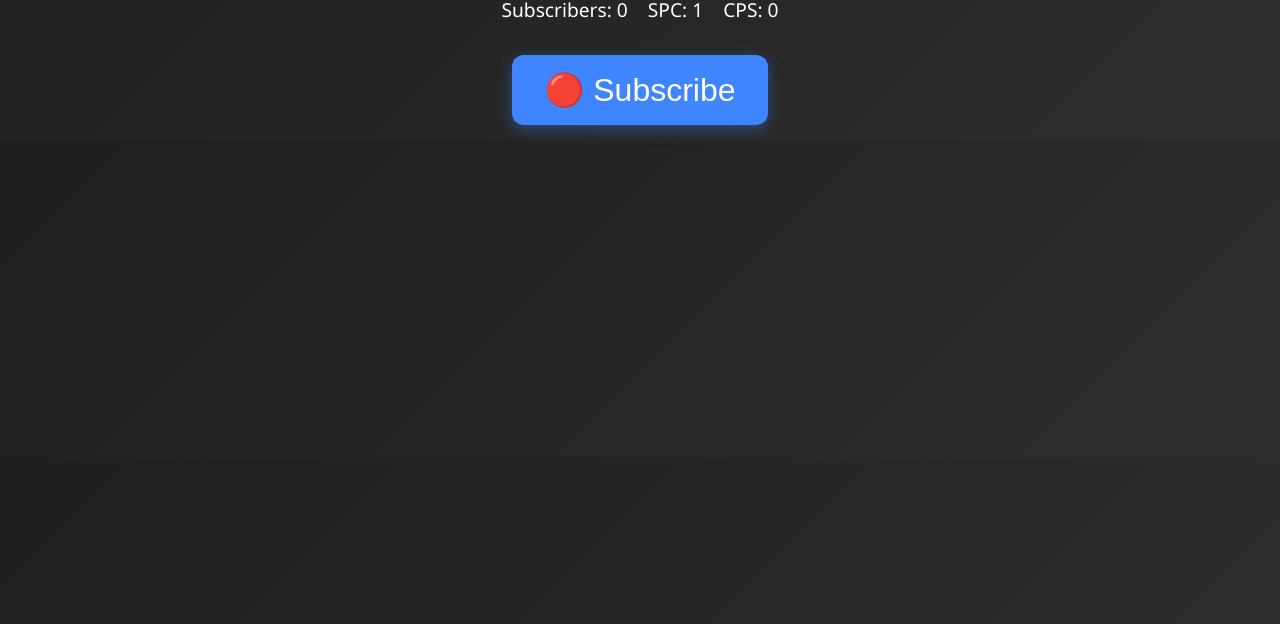
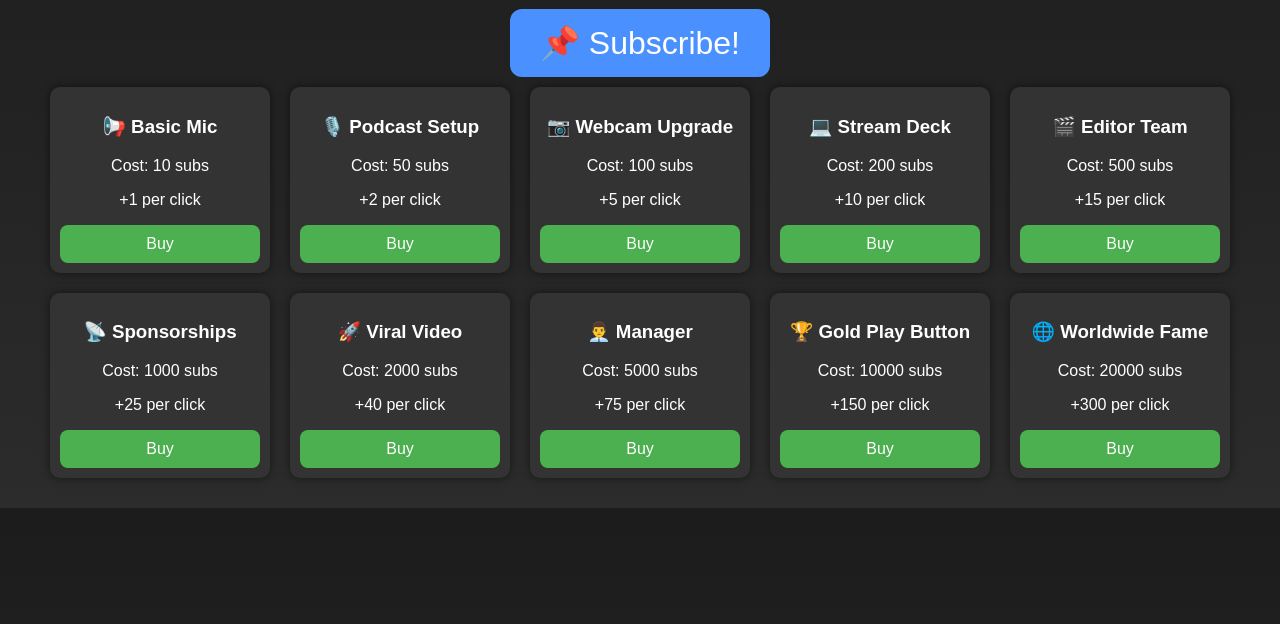
Before and after one commit to Emulation-REal/emuclicker.com, a plain HTML site: page index.html in a window 1280 px wide. Shown: the part 176-800 px from the top of the page. Drawn offline with Linux system fonts and the light colour scheme.

Commit message:
Update index.html

```diff
--- a/index.html
+++ b/index.html
@@ -1,256 +1,205 @@
 <!DOCTYPE html>
 <html lang="en">
 <head>
-  <meta charset="UTF-8" />
-  <meta name="viewport" content="width=device-width, initial-scale=1.0"/>
+  <meta charset="UTF-8">
   <title>EmuClicker.com</title>
   <style>
     body {
+      background: linear-gradient(to bottom, #1c1c1c, #2c2c2c);
+      color: white;
+      font-family: Arial, sans-serif;
+      text-align: center;
+      padding: 20px;
       margin: 0;
-      font-family: 'Segoe UI', sans-serif;
-      background: linear-gradient(135deg, #1f1f1f, #2e2e2e);
-      color: #ffffff;
-      display: flex;
-      flex-direction: column;
-      align-items: center;
       overflow-x: hidden;
     }
 
-    .header {
-      text-align: center;
-      margin-top: 2rem;
-      animation: fadeIn 1s ease-out;
+    h1 {
+      font-size: 3em;
+      margin-bottom: 10px;
     }
 
-    .stats {
-      display: flex;
-      gap: 20px;
-      margin: 1rem 0;
-      font-size: 1.2rem;
+    #click-button {
+      font-size: 2em;
+      padding: 15px 30px;
+      background: #4b90ff;
+      border: none;
+      border-radius: 12px;
+      color: white;
+      cursor: pointer;
+      transition: 0.2s;
     }
 
-    .click-area {
-      margin: 1rem;
+    #click-button:hover {
+      background: #3b70dd;
     }
 
-    #click-btn {
-      font-size: 2rem;
-      padding: 1rem 2rem;
-      border: none;
-      border-radius: 12px;
-      background: #3f85ff;
-      color: white;
-      cursor: pointer;
-      box-shadow: 0 4px 15px rgba(63, 133, 255, 0.4);
-      transition: transform 0.1s, background 0.3s;
+    #subscribers {
+      font-size: 2em;
+      margin: 20px 0;
     }
 
-    #click-btn:hover {
-      background: #629eff;
+    #upgrades {
+      display: flex;
+      flex-wrap: wrap;
+      justify-content: center;
     }
 
-    #click-btn:active {
-      transform: scale(0.95);
+    .upgrade {
+      background: #333;
+      padding: 10px;
+      margin: 10px;
+      border-radius: 10px;
+      width: 200px;
+      box-shadow: 0 0 10px rgba(0,0,0,0.5);
     }
 
-    #shop-toggle {
-      position: fixed;
-      right: 20px;
-      top: 20px;
-      background: #444;
+    .upgrade button {
+      width: 100%;
+      padding: 10px;
+      background: #4caf50;
       color: white;
-      padding: 0.5rem 1rem;
       border: none;
       border-radius: 8px;
+      font-size: 1em;
       cursor: pointer;
     }
 
-    .shop {
-      position: fixed;
-      right: 0;
-      top: 70px;
-      width: 320px;
-      max-height: 90vh;
-      overflow-y: auto;
-      background: #2b2b2b;
-      border-left: 2px solid #444;
-      padding: 1rem;
-      display: none;
-      flex-direction: column;
+    .upgrade button:hover {
+      background: #3e8e41;
     }
 
-    .shop.visible {
-      display: flex;
+    .achievement {
+      position: fixed;
+      bottom: -100px;
+      left: 20px;
+      background: #4b90ff;
+      padding: 15px 25px;
+      border-radius: 8px;
+      color: white;
+      font-size: 1.1em;
+      box-shadow: 0 0 10px rgba(0,0,0,0.6);
+      transition: bottom 0.5s ease;
+      z-index: 9999;
     }
 
-    .upgrade {
-      background: #3a3a3a;
-      margin: 0.5rem 0;
-      padding: 0.7rem;
-      border-radius: 8px;
-      cursor: pointer;
-      transition: background 0.3s;
-      display: flex;
-      justify-content: space-between;
-      align-items: center;
+    .achievement.show {
+      bottom: 20px;
     }
 
-    .upgrade:hover {
-      background: #4a4a4a;
+    .popup {
+      position: fixed;
+      top: 20px;
+      right: 20px;
+      background: #f39c12;
+      color: white;
+      padding: 15px 25px;
+      border-radius: 8px;
+      font-weight: bold;
+      opacity: 0;
+      transition: opacity 0.5s ease;
+      z-index: 9999;
     }
 
-    .upgrade-icon {
-      margin-right: 10px;
-    }
-
-    audio {
-      display: none;
-    }
-
-    @keyframes fadeIn {
-      from { opacity: 0; transform: translateY(-10px); }
-      to { opacity: 1; transform: translateY(0); }
+    .popup.show {
+      opacity: 1;
     }
   </style>
 </head>
 <body>
-  <div class="header">
-    <h1>🎬 EmuClicker.com</h1>
-    <p>Click to gain subscribers and upgrade your YouTube empire!</p>
-  </div>
+  <h1>🎮 EmuClicker</h1>
+  <p id="subscribers">Subscribers: 0</p>
+  <button id="click-button">📌 Subscribe!</button>
 
-  <div class="stats">
-    <span id="subscribers">Subscribers: 0</span>
-    <span id="spc">SPC: 1</span>
-    <span id="cps">CPS: 0</span>
-  </div>
+  <div id="upgrades"></div>
 
-  <div class="click-area">
-    <button id="click-btn">🔴 Subscribe</button>
-  </div>
+  <div id="achievement" class="achievement"></div>
+  <div id="popup" class="popup">Remember to subscribe to my YouTube! @Emulation12</div>
 
-  <button id="shop-toggle">🛒 Shop</button>
-
-  <div id="shop" class="shop">
-    <h2>Upgrades</h2>
-    <div id="upgrade-list"></div>
-  </div>
-
-  <audio autoplay loop>
-    <source src="https://cdn.pixabay.com/audio/2022/10/20/audio_91be85e9a2.mp3" type="audio/mpeg" />
+  <!-- Background music -->
+  <audio id="bg-music" loop autoplay>
+    <source src="https://cdn.pixabay.com/audio/2022/08/22/audio_655510b5ba.mp3" type="audio/mpeg">
+    Your browser does not support the audio element.
   </audio>
 
   <script>
     let subscribers = 0;
-    let spc = 1;
-    let cps = 0;
+    let clickPower = 1;
+    const milestones = [10, 50, 100, 250, 500, 1000];
+    let achieved = new Set();
 
     const upgrades = [
-      { name: "Mouse Upgrade", icon: "🖱️", type: "spc", amount: 1, cost: 50 },
-      { name: "Better Thumbnail", icon: "🖼️", type: "spc", amount: 2, cost: 100 },
-      { name: "Catchy Title", icon: "📰", type: "spc", amount: 3, cost: 200 },
-      { name: "Video Editing Software", icon: "🎞️", type: "spc", amount: 5, cost: 400 },
-      { name: "Subscriber Bot", icon: "🤖", type: "cps", amount: 1, cost: 500 },
-      { name: "Faster Internet", icon: "📶", type: "cps", amount: 2, cost: 750 },
-      { name: "Better Mic", icon: "🎤", type: "spc", amount: 6, cost: 1000 },
-      { name: "Channel Trailer", icon: "📽️", type: "spc", amount: 8, cost: 1500 },
-      { name: "Livestreaming", icon: "📡", type: "cps", amount: 4, cost: 1800 },
-      { name: "Social Media Boost", icon: "📱", type: "cps", amount: 5, cost: 2200 },
-      { name: "Sponsorship", icon: "💼", type: "cps", amount: 7, cost: 3000 },
-      { name: "Ad Campaign", icon: "📢", type: "cps", amount: 10, cost: 4000 },
-      { name: "Daily Uploads", icon: "📅", type: "spc", amount: 10, cost: 5000 },
-      { name: "Community Tab", icon: "💬", type: "spc", amount: 12, cost: 6000 },
-      { name: "Editing Team", icon: "👨‍💻", type: "spc", amount: 15, cost: 7500 },
-      { name: "Merchandise", icon: "👕", type: "cps", amount: 12, cost: 9000 },
-      { name: "YouTube Shorts", icon: "📱", type: "spc", amount: 18, cost: 11000 },
-      { name: "Thumbnail Designer", icon: "🎨", type: "spc", amount: 20, cost: 13000 },
-      { name: "Music Rights", icon: "🎶", type: "spc", amount: 22, cost: 15000 },
-      { name: "Giveaway", icon: "🎁", type: "cps", amount: 20, cost: 17000 },
-      { name: "Dedicated Studio", icon: "🏢", type: "spc", amount: 25, cost: 19000 },
-      { name: "Fan Meetups", icon: "👥", type: "cps", amount: 25, cost: 21000 },
-      { name: "Collab w/ Influencer", icon: "🤝", type: "spc", amount: 30, cost: 24000 },
-      { name: "Team Manager", icon: "📋", type: "cps", amount: 30, cost: 27000 },
-      { name: "Gaming Chair", icon: "🪑", type: "spc", amount: 32, cost: 30000 },
-      { name: "Dual Monitors", icon: "🖥️", type: "spc", amount: 35, cost: 34000 },
-      { name: "Studio Lights", icon: "💡", type: "spc", amount: 38, cost: 38000 },
-      { name: "Green Screen", icon: "🟩", type: "spc", amount: 40, cost: 42000 },
-      { name: "4K Camera", icon: "📸", type: "spc", amount: 45, cost: 47000 },
-      { name: "Custom PC", icon: "🧠", type: "spc", amount: 50, cost: 52000 },
-      { name: "Editor Interns", icon: "👨‍🎓", type: "cps", amount: 35, cost: 57000 },
-      { name: "Voice Coach", icon: "🗣️", type: "spc", amount: 55, cost: 63000 },
-      { name: "Top Comment Pinned", icon: "📌", type: "cps", amount: 40, cost: 70000 },
-      { name: "Website Launch", icon: "🌐", type: "spc", amount: 60, cost: 77000 },
-      { name: "Ad-Free Content", icon: "🚫", type: "cps", amount: 45, cost: 84000 },
-      { name: "Documentary Series", icon: "🎬", type: "cps", amount: 50, cost: 92000 },
-      { name: "Viral Challenge", icon: "🔥", type: "cps", amount: 55, cost: 100000 },
-      { name: "Studio Upgrade", icon: "🏗️", type: "spc", amount: 70, cost: 110000 },
-      { name: "Reality Show", icon: "📺", type: "cps", amount: 60, cost: 120000 },
-      { name: "National Ad Spot", icon: "🗽", type: "cps", amount: 65, cost: 130000 },
-      { name: "Celebrity Interview", icon: "🎤", type: "spc", amount: 75, cost: 140000 },
-      { name: "Streaming Partnership", icon: "📡", type: "cps", amount: 70, cost: 150000 },
-      { name: "App Release", icon: "📲", type: "cps", amount: 75, cost: 160000 },
-      { name: "YouTube Original", icon: "🎞️", type: "spc", amount: 80, cost: 170000 },
-      { name: "Creator Award", icon: "🏆", type: "spc", amount: 85, cost: 180000 },
-      { name: "TV Appearance", icon: "📺", type: "cps", amount: 80, cost: 190000 },
-      { name: "Book Deal", icon: "📚", type: "spc", amount: 90, cost: 200000 },
-      { name: "World Tour", icon: "🌍", type: "cps", amount: 85, cost: 210000 },
+      { name: "📢 Basic Mic", cost: 10, power: 1 },
+      { name: "🎙️ Podcast Setup", cost: 50, power: 2 },
+      { name: "📷 Webcam Upgrade", cost: 100, power: 5 },
+      { name: "💻 Stream Deck", cost: 200, power: 10 },
+      { name: "🎬 Editor Team", cost: 500, power: 15 },
+      { name: "📡 Sponsorships", cost: 1000, power: 25 },
+      { name: "🚀 Viral Video", cost: 2000, power: 40 },
+      { name: "👨‍💼 Manager", cost: 5000, power: 75 },
+      { name: "🏆 Gold Play Button", cost: 10000, power: 150 },
+      { name: "🌐 Worldwide Fame", cost: 20000, power: 300 },
     ];
 
-    const subsDisplay = document.getElementById('subscribers');
-    const spcDisplay = document.getElementById('spc');
-    const cpsDisplay = document.getElementById('cps');
-    const clickBtn = document.getElementById('click-btn');
-    const shopToggle = document.getElementById('shop-toggle');
-    const shop = document.getElementById('shop');
-    const upgradeList = document.getElementById('upgrade-list');
+    const clickButton = document.getElementById("click-button");
+    const subDisplay = document.getElementById("subscribers");
+    const upgradesContainer = document.getElementById("upgrades");
+    const achievementEl = document.getElementById("achievement");
+    const popupEl = document.getElementById("popup");
 
-    function updateStats() {
-      subsDisplay.textContent = `Subscribers: ${Math.floor(subscribers)}`;
-      spcDisplay.textContent = `SPC: ${spc}`;
-      cpsDisplay.textContent = `CPS: ${cps}`;
+    function updateSubscribers() {
+      subDisplay.textContent = `Subscribers: ${subscribers}`;
     }
 
-    function buyUpgrade(upg) {
-      if (subscribers >= upg.cost) {
-        subscribers -= upg.cost;
-        if (upg.type === "spc") spc += upg.amount;
-        else cps += upg.amount;
-        upg.cost = Math.floor(upg.cost * 1.6); // price inflation
-        renderUpgrades();
-        updateStats();
-      }
+    function showAchievement(text) {
+      achievementEl.textContent = `🏆 Achievement Unlocked: ${text}`;
+      achievementEl.classList.add("show");
+      setTimeout(() => {
+        achievementEl.classList.remove("show");
+      }, 4000);
     }
 
-    function renderUpgrades() {
-      upgradeList.innerHTML = "";
-      upgrades.forEach(upg => {
-        const btn = document.createElement("div");
-        btn.className = "upgrade";
-        btn.innerHTML = `
-          <span><span class="upgrade-icon">${upg.icon}</span> ${upg.name}</span>
-          <span>${upg.type.toUpperCase()} +${upg.amount} ($${upg.cost})</span>`;
-        btn.onclick = () => buyUpgrade(upg);
-        upgradeList.appendChild(btn);
-      });
+    function showReminderPopup() {
+      popupEl.classList.add("show");
+      setTimeout(() => {
+        popupEl.classList.remove("show");
+      }, 4000);
     }
 
-    clickBtn.onclick = () => {
-      subscribers += spc;
-      updateStats();
-    };
+    clickButton.addEventListener("click", () => {
+      subscribers += clickPower;
+      updateSubscribers();
 
-    setInterval(() => {
-      subscribers += cps / 10;
-      updateStats();
-    }, 100); // 10 updates per second
+      for (let milestone of milestones) {
+        if (subscribers >= milestone && !achieved.has(milestone)) {
+          achieved.add(milestone);
+          showAchievement(`Reached ${milestone} subscribers!`);
+        }
+      }
+    });
 
-    shopToggle.onclick = () => {
-      shop.classList.toggle("visible");
-    };
+    upgrades.forEach((upgrade, index) => {
+      const div = document.createElement("div");
+      div.className = "upgrade";
+      div.innerHTML = `
+        <h3>${upgrade.name}</h3>
+        <p>Cost: ${upgrade.cost} subs</p>
+        <p>+${upgrade.power} per click</p>
+        <button id="buy-${index}">Buy</button>
+      `;
+      upgradesContainer.appendChild(div);
 
-    // Init
-    renderUpgrades();
-    updateStats();
+      document.getElementById(`buy-${index}`).addEventListener("click", () => {
+        if (subscribers >= upgrade.cost) {
+          subscribers -= upgrade.cost;
+          clickPower += upgrade.power;
+          updateSubscribers();
+        }
+      });
+    });
+
+    // Start reminder popup interval
+    setInterval(showReminderPopup, 150000); // every 2.5 minutes
   </script>
 </body>
 </html>
```
